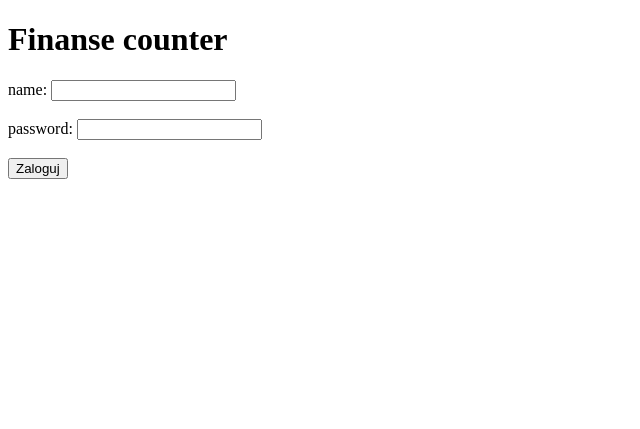
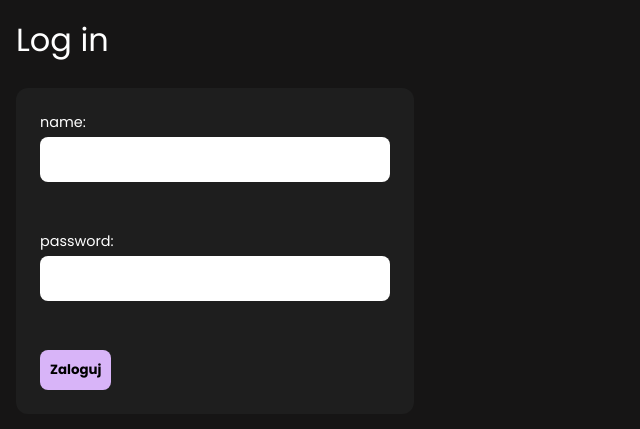
Before and after one commit to Donnattello/finanseCounter, a PHP site: page / in a window 1280 px wide. Shown: the top 429 px of the page, without its empty margins (0-640 px from the left). Run offline with PHP 8.4, Linux system fonts and the light colour scheme.

Commit message:
zmiana stylów

```diff
--- a/transactions/addTranzaction.php
+++ b/addTranzaction.php
@@ -8,7 +8,7 @@ if (!isset($_SESSION['user'])) {
 ?>
 
 <?php
-require_once __DIR__ . '/../db.php';
+require_once 'db.php';
 
 if ($_SERVER['REQUEST_METHOD'] === 'POST') {
     // Get data from the form
--- a/imgs.json
+++ b/imgs.json
@@ -2,5 +2,9 @@
     {
         "id_img": 1,
         "path": "\\imgs\\1.png"
+    },
+    {
+        "id_img": 2,
+        "path": "\\imgs\\2.png"
     }
 ]
--- a/index.html
+++ b/index.html
@@ -4,21 +4,26 @@
     <meta charset="UTF-8">
     <meta name="viewport" content="width=device-width, initial-scale=1.0">
     <title>Document</title>
+    <link rel="stylesheet" href="style.css">
+    <link rel="preconnect" href="https://fonts.googleapis.com">
+    <link rel="preconnect" href="https://fonts.gstatic.com" crossorigin>
+    <link href="https://fonts.googleapis.com/css2?family=Poppins:wght@400;500;600;700&display=swap" rel="stylesheet">
 </head>
 <body>
-    <h1>Finanse counter</h1>
-    <form action="\login.php" method="post">
-        <label>name:
-        <input type="text" name="imie" required>
-        </label><br><br>
+    <h1>Log in</h1>
+    <div class="addform">
+        <form action="login.php" method="post">
+            <label>name:
+            <input type="text" name="imie" required>
+            </label><br>
 
-        <label>password:
-        <input type="password" name="password" required>
-        </label><br><br>
+            <label>password:
+            <input type="password" name="password" required>
+            </label><br>
 
-        <input type="submit" value="Zaloguj">
-    </form>
-
+            <input class="buttons" type="submit" value="Zaloguj">
+        </form>
+    </div>
 
 
 
--- a/login.php
+++ b/login.php
@@ -20,7 +20,7 @@ try {
 
     if ($zalogowany) {
         $_SESSION['user'] = $zalogowany;
-        header('Location: groups\\group.php');
+        header('Location: group.php');
         exit;
     } else {
         echo "Błędne dane logowania!";
--- a/style.css
+++ b/style.css
@@ -1,56 +1,100 @@
 *{
     margin: 0;
     padding:0;
+    font-family: "Poppins", sans-serif;
+    font-weight: 400;
+    font-style: normal;
+    color: #ffffff;
+
 }
 body{
-    margin:40px 0 0 0;
-    text-align: center;
+    margin:16px;
+    background-color: #161515;
+    color: whitesmoke;
 }
-.tablyczka{
-    /*display: flex;
-    justify-content: center; /* poziomo */
-    /*align-items: center;     /* pionowo */
-    max-width: 1440px;
-    margin-top: 10vh;
-    margin-bottom: 10vh;
-    padding: 0;
-    margin-left: 0;
-    margin-right: 0;
+.top_line{
+    display: flex;
+    justify-content: space-between;
+    align-items: center;
+    margin-bottom: 42px;
 }
-
-.tablyczka th,.tablyczka td{
-    border: 1px solid black;
-    border-collapse: collapse;
-    text-align: center;
-    height: 5vh;
+.top_line{
+    font-size: 20px;
 }
-thead th{
-    background-color:rgb(119, 211, 139);
+.arrow_back{
+    height: 36px;
+    border: none;
+}
+.buttons{
+    padding: 4px 8px;
+    background-color: #ffffff;
+    color: #161515;
+    border-radius: 8px;
+    border: none;
+    font-weight: 500;
 }
 .addform{
-    background-color: rgb(255, 153, 0);
-    border-radius:10px ;
-    padding: 10px;
-}
-.button{
-    border-radius: 20px;
-    height: 48px;
-    padding:0 20px 0 20px;
-}
-@media  screen and (max-width: 600px){
-    body{
-        margin:16px;
-        padding: 0;
-        text-align: left;
+    padding: 24px;
+    background-color: #252525;
+    border: none;
+    border-radius: 8px;
 }
 
 
-    .tablyczka{
+
+
+.addform {
+    margin-top: 24px;
+    background-color: #1e1e1e;
+    color: white;
+    padding: 24px;
+    border-radius: 12px;
+    max-width: 350px;
+  }
+
+  .addform h3 {
+    font-size: 16px;
+    margin-bottom: 1.5rem;
+    text-align: start;
+    color: #d8b4f8;
+  }
+
+  .addform label {
+    display: block;
+    font-size: 0.9rem;
+    margin-bottom: 4px;
+  }
+
+  .addform input[type="date"],
+  .addform input[type="number"],
+  .addform input[type="text"],
+  .addform input[type="password"],
+  .addform textarea {
     width: 100%;
-        margin-top: 4vh;
-        margin-bottom: 4vh;
+    padding: 10px;
+    margin-top: 4px;
+    margin-bottom: 20px;
+    border: none;
+    border-radius: 8px;
+    background-color: white;
+    color: black;
+    font-size: 1rem;
+    box-sizing: border-box;
   }
-    /* .addform{
 
-    } */
+  .addform textarea {
+    resize: vertical;
+    min-height: 60px;
   }
+
+  input.buttons {
+    flex: 1;
+    padding: 10px;
+    border: none;
+    border-radius: 8px;
+    background-color: #d8b4f8;
+    color: black;
+    font-weight: bold;
+    cursor: pointer;
+    transition: background-color 0.2s ease-in-out;
+  }
```
Also changed, not shown: countSA.php (renamed from transactions/countSA.php, +14 -6 lines), finanseCounter.php (added, +141 -0 lines), group.php (renamed from groups/group.php, +10 -5 lines), style_group.css (renamed from groups/style_group.css, +9 -2 lines), t_style.css (renamed from transactions/t_style.css, +4 -3 lines), transactions/finanseCounter.php (deleted, +0 -111 lines), imgs/2.png (added), imgs/add.png (added), imgs/arrow_back.png (added), imgs/settings.png (added). Lines whose indentation alone changed are shown as unchanged.
